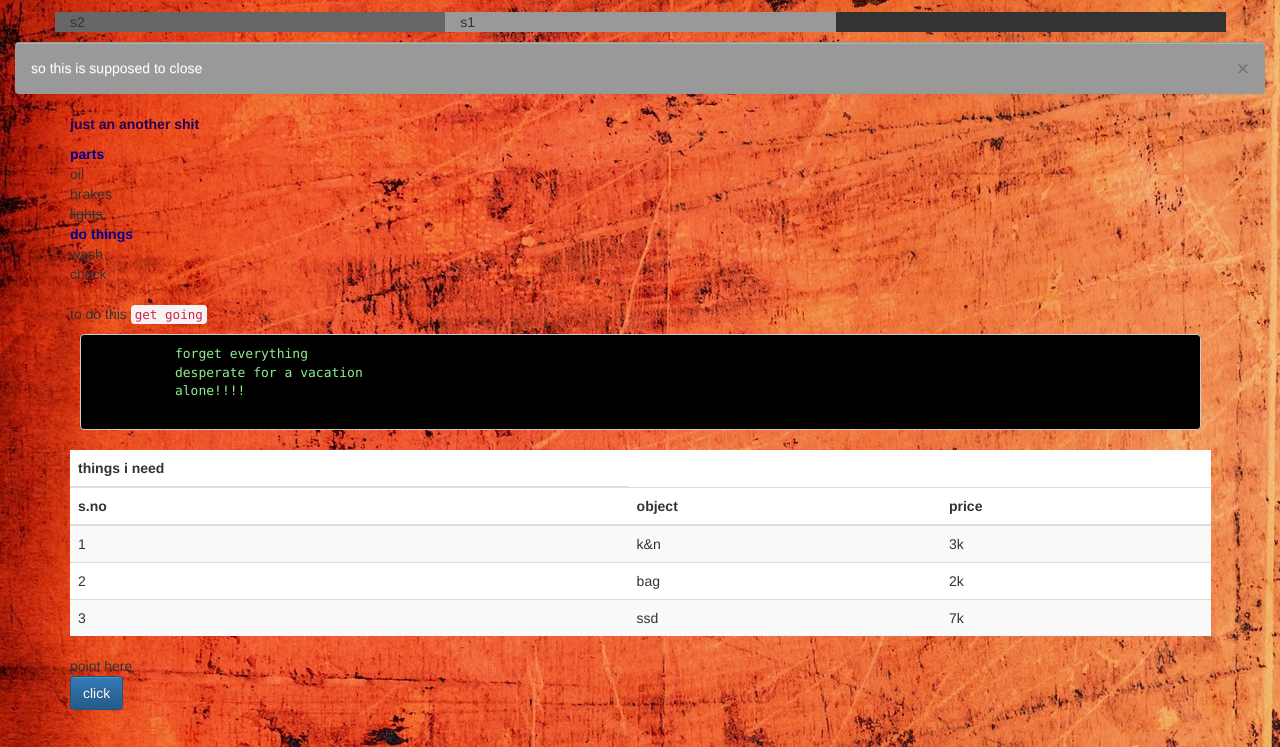
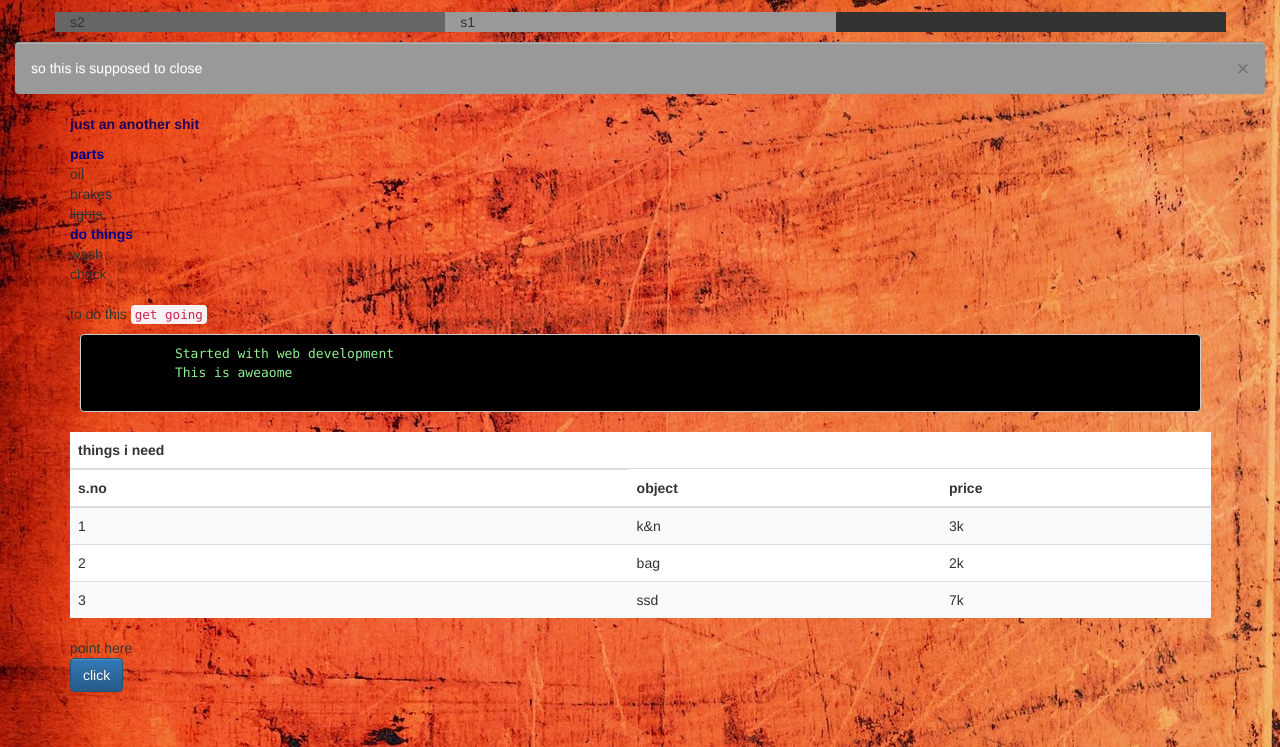
Before and after one commit to abiSrtr/abiSrtr.github.io, a plain HTML site: page index.html in a window 1280 px wide. Shown: the part 53-800 px from the top of the page. Drawn offline with nearby package versions, Linux system fonts and the light colour scheme.

Commit message:
Update index.html

```diff
--- a/index.html
+++ b/index.html
@@ -89,9 +89,8 @@
 
           <p>to do this <code>get going</code></p>
           <pre>
-            forget everything
-            desperate for a vacation
-            alone!!!!
+            Started with web development
+            This is aweaome
           </pre>
           </div>
           <div class="container">
```
